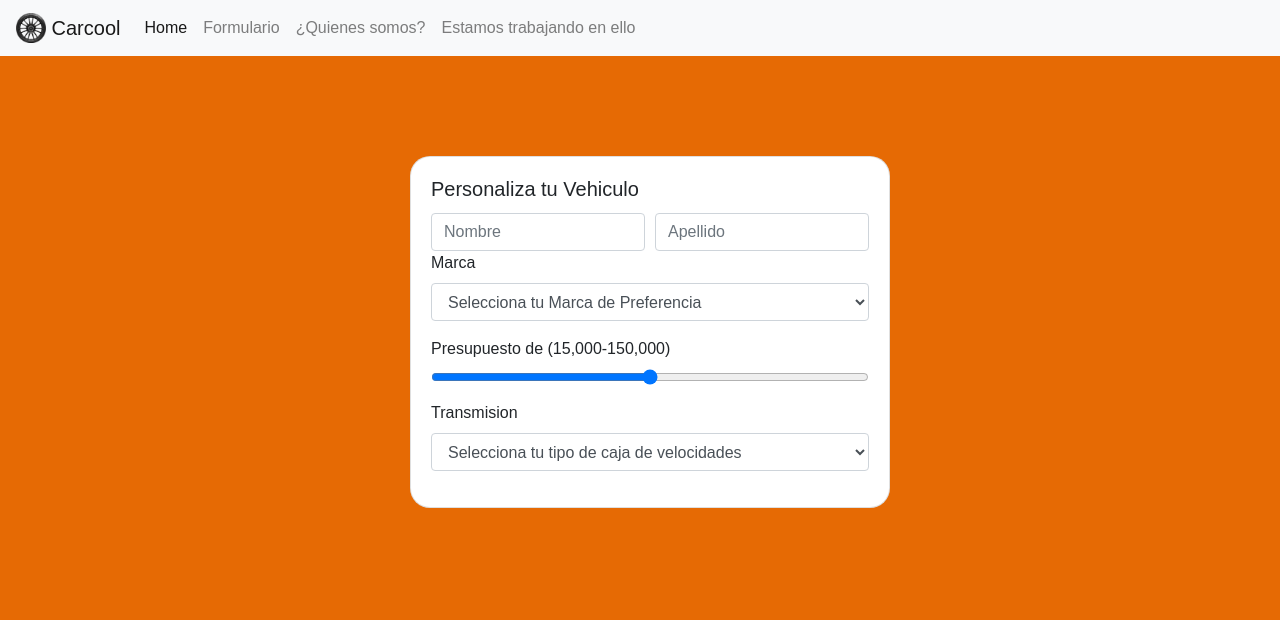
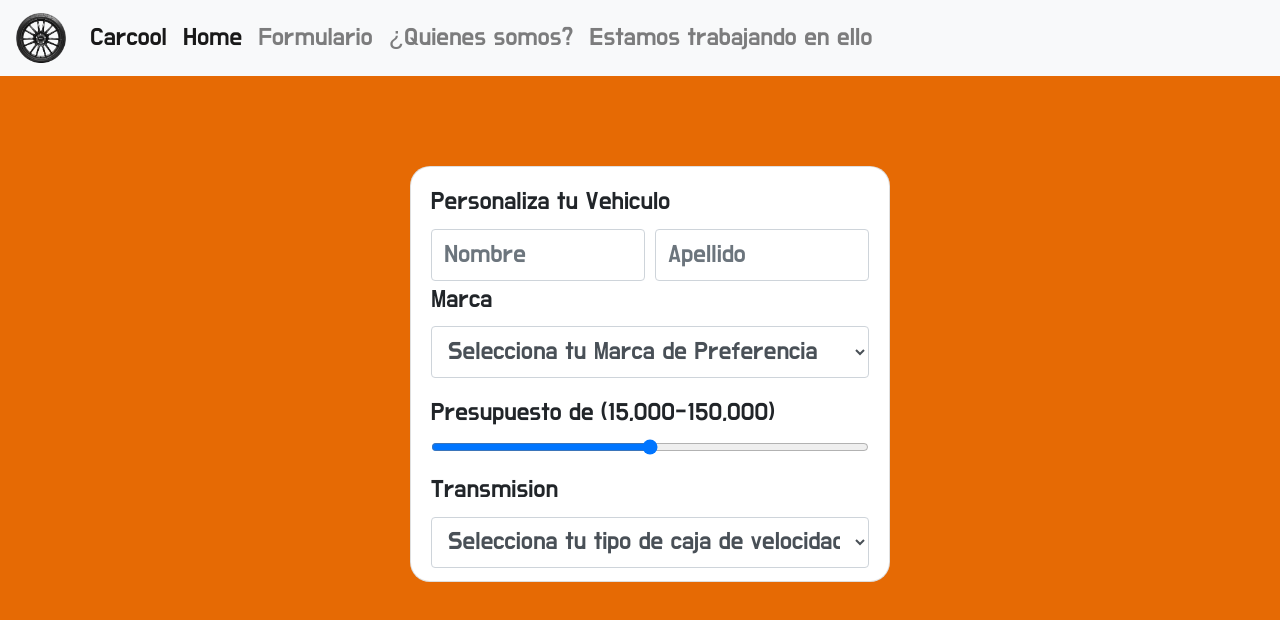
Before and after one commit to Luis-Miranda/Carcool, a plain HTML site: page index.html in a window 1280 px wide. Drawn offline with nearby package versions, Linux system fonts and the light colour scheme; a script that the page names is missing.

Commit message:
Se modifico el estilo del home y de las sub-paginas

```diff
--- a/index.html
+++ b/index.html
@@ -6,16 +6,17 @@
     <meta name="viewport" content="width=device-width, initial-scale=1.0">
     <link rel="stylesheet" href="https://stackpath.bootstrapcdn.com/bootstrap/4.5.0/css/bootstrap.min.css" integrity="sha384-9aIt2nRpC12Uk9gS9baDl411NQApFmC26EwAOH8WgZl5MYYxFfc+NcPb1dKGj7Sk" crossorigin="anonymous">
     <link rel="stylesheet" href="style.css">
+    <link href="https://fonts.googleapis.com/css2?family=Do+Hyeon&display=swap" rel="stylesheet">
     <link rel="shortcut icon" href="./src/1.png" type="image/x-icon">
     <title>Carcool</title>
 </head>
 
-<body>
+<body class="land">
 
     <header >
         <nav class="navbar navbar-expand-lg navbar-light bg-light">
             <a class="navbar-brand" href="#">
-                <img src="./src/1.png" width="30" height="30" class="d-inline-block align-top" alt="" loading="lazy"> Carcool
+                <img src="./src/1.png" width="50" height="50" class="d-inline-block align-top" alt="" loading="lazy">
             </a>
             <button class="navbar-toggler" type="button" data-toggle="collapse" data-target="#navbarSupportedContent" aria-controls="navbarSupportedContent" aria-expanded="false" aria-label="Toggle navigation">
               <span class="navbar-toggler-icon"></span>
@@ -24,17 +25,20 @@
             <div class="collapse navbar-collapse" id="navbarSupportedContent">
                 <ul class="navbar-nav mr-auto">
                     <li class="nav-item active">
-                        <a class="nav-link" href="home.html">Home <span class="sr-only">(current)</span></a>
+                        <a class="navText nav-link" href="#">Carcool<span class="sr-only">(current)</span></a>
+                    </li>
+                    <li class="nav-item active">
+                        <a class="navText nav-link" href="home.html">Home <span class="sr-only">(current)</span></a>
                     </li>
                     <li class="nav-item">
-                        <a class="nav-link" href="index.html">Formulario</a>
+                        <a class="navText nav-link" href="index.html">Formulario</a>
                     </li>
                     <li class="nav-item">
-                        <a class="nav-link" href="./quien.html">¿Quienes somos?</a>
+                        <a class="navText nav-link" href="./quien.html">¿Quienes somos?</a>
                     </li>
 
                     <li class="nav-item">
-                        <a class="nav-link " href="./src/400.jpg" >Estamos trabajando en ello</a>
+                        <a class="navText nav-link " href="./src/400.jpg" >Estamos trabajando en ello</a>
                     </li>
                 </ul>
             </div>
@@ -48,21 +52,21 @@
     <section class="formUsuario">
         <div class="card">
             <div class="card-body">
-             <h5 class="card-title">Personaliza tu Vehiculo</h5>
+             <h5 class="cText card-title">Personaliza tu Vehiculo</h5>
               <form>
                 <form>
                     <div class="form-row">
                         <div class="col">
-                            <input type="text" class="form-control" placeholder="Nombre">
+                            <input type="text" class="cText form-control" placeholder="Nombre">
                         </div>
                         <div class="col">
-                            <input type="text" class="form-control" placeholder="Apellido">
+                            <input type="text" class="cText form-control" placeholder="Apellido">
                         </div>
                     </div>
                 </form>
                 <div class="form-group">
-                    <label for="exampleFormControlSelect1">Marca</label>
-                    <select class="form-control" id="exampleFormControlSelect1">
+                    <label class="cText" for="exampleFormControlSelect1">Marca</label>
+                    <select class="cText form-control" id="exampleFormControlSelect1">
                         <option>Selecciona tu Marca de Preferencia</option>
                         <option>Chevrolet</option>
                         <option>Ford</option>
@@ -70,14 +74,14 @@
                     </select>
                 </div>
                 <form>
-                    <div class="form-group">
+                    <div class="cText form-group">
                         <label for="formControlRange">Presupuesto de (15,000-150,000)</label>
                         <input type="range" class="form-control-range" id="formControlRange">
                     </div>
                 </form>
-                <div class="form-group">
+                <div class="cText form-group">
                     <label for="exampleFormControlSelect1">Transmision</label>
-                    <select class="form-control" id="exampleFormControlSelect1">
+                    <select class="cText form-control" id="exampleFormControlSelect1">
                         <option>Selecciona tu tipo de caja de velocidades</option>
                         <option>Manual</option>
                         <option>Automatico</option>
--- a/quien.html
+++ b/quien.html
@@ -5,6 +5,7 @@
     <meta name="viewport" content="width=device-width, initial-scale=1.0">
     <link rel="stylesheet" href="https://stackpath.bootstrapcdn.com/bootstrap/4.5.0/css/bootstrap.min.css" integrity="sha384-9aIt2nRpC12Uk9gS9baDl411NQApFmC26EwAOH8WgZl5MYYxFfc+NcPb1dKGj7Sk" crossorigin="anonymous">
     <link rel="stylesheet" href="style.css">
+    <link href="https://fonts.googleapis.com/css2?family=Do+Hyeon&display=swap" rel="stylesheet">
     <link rel="shortcut icon" href="./src/1.png" type="image/x-icon">
     <title>Carcool</title>
 </head>
@@ -12,7 +13,7 @@
     <header>
         <nav class="navbar navbar-expand-lg navbar-light bg-light">
             <a class="navbar-brand" href="#">
-                <img src="./src/1.png" width="30" height="30" class="d-inline-block align-top" alt="" loading="lazy"> Carcool
+                <img src="./src/1.png" width="50" height="50" class="d-inline-block align-top" alt="" loading="lazy">
             </a>
             <button class="navbar-toggler" type="button" data-toggle="collapse" data-target="#navbarSupportedContent" aria-controls="navbarSupportedContent" aria-expanded="false" aria-label="Toggle navigation">
               <span class="navbar-toggler-icon"></span>
@@ -21,17 +22,20 @@
             <div class="collapse navbar-collapse" id="navbarSupportedContent">
                 <ul class="navbar-nav mr-auto">
                     <li class="nav-item active">
-                        <a class="nav-link" href="home.html">Home <span class="sr-only">(current)</span></a>
+                        <a class="navText nav-link" href="#">Carcool<span class="sr-only">(current)</span></a>
+                    </li>
+                    <li class="nav-item active">
+                        <a class="navText nav-link" href="home.html">Home <span class="sr-only">(current)</span></a>
                     </li>
                     <li class="nav-item">
-                        <a class="nav-link" href="index.html">Formulario</a>
+                        <a class="navText nav-link" href="index.html">Formulario</a>
                     </li>
                     <li class="nav-item">
-                        <a class="nav-link" href="quien.html">¿Quienes somos?</a>
+                        <a class="navText nav-link" href="quien.html">¿Quienes somos?</a>
                     </li>
 
                     <li class="nav-item">
-                        <a class="nav-link " href="./src/400.jpg">Estamos trabajando en ello</a>
+                        <a class="navText nav-link " href="./src/400.jpg">Estamos trabajando en ello</a>
                     </li>
                 </ul>
             </div>
--- a/style.css
+++ b/style.css
@@ -2,26 +2,41 @@ html,body{
     font-family: 'Do Hyeon', sans-serif;
     height: 100%;
     width: 100%;
-    background-color: rgb(230, 106, 4);
 }
 
 .land{
     background-color: rgb(230,106,4);
 }
 
+.navText{
+    font-size: 25px;
+}
+
+.bienvenido{
+    font-size: 50px;
+}
+
+.apoyo{
+    font-size: 30px;
+}
+
 .formUsuario {
     margin: 140px;
     margin-left: 410px;
-    margin-top: 100px;
+    margin-top: 90px;
     height: 20rem;
     width: 30rem;
 }
 
 .card{
     width: 30rem;
-    height: 22rem;
+    height: 26rem;
     border-radius: 20px;
 
+}
+
+.cText{
+    font-size: 25px;
 }
 
 .demo{
@@ -29,6 +44,7 @@ html,body{
     width: 1280px;
 }
 
+
 .form{
     display: flex;
     align-items: center;
```
Also changed, not shown: home.html (+23 -13 lines).
